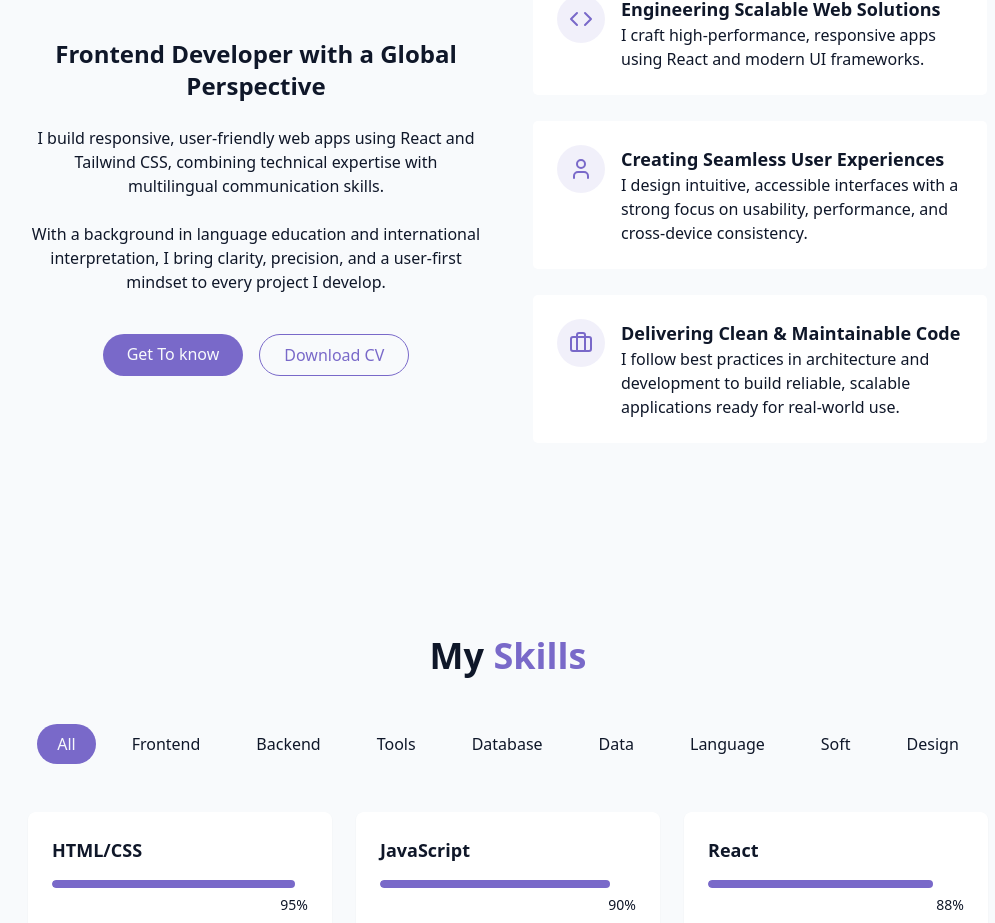
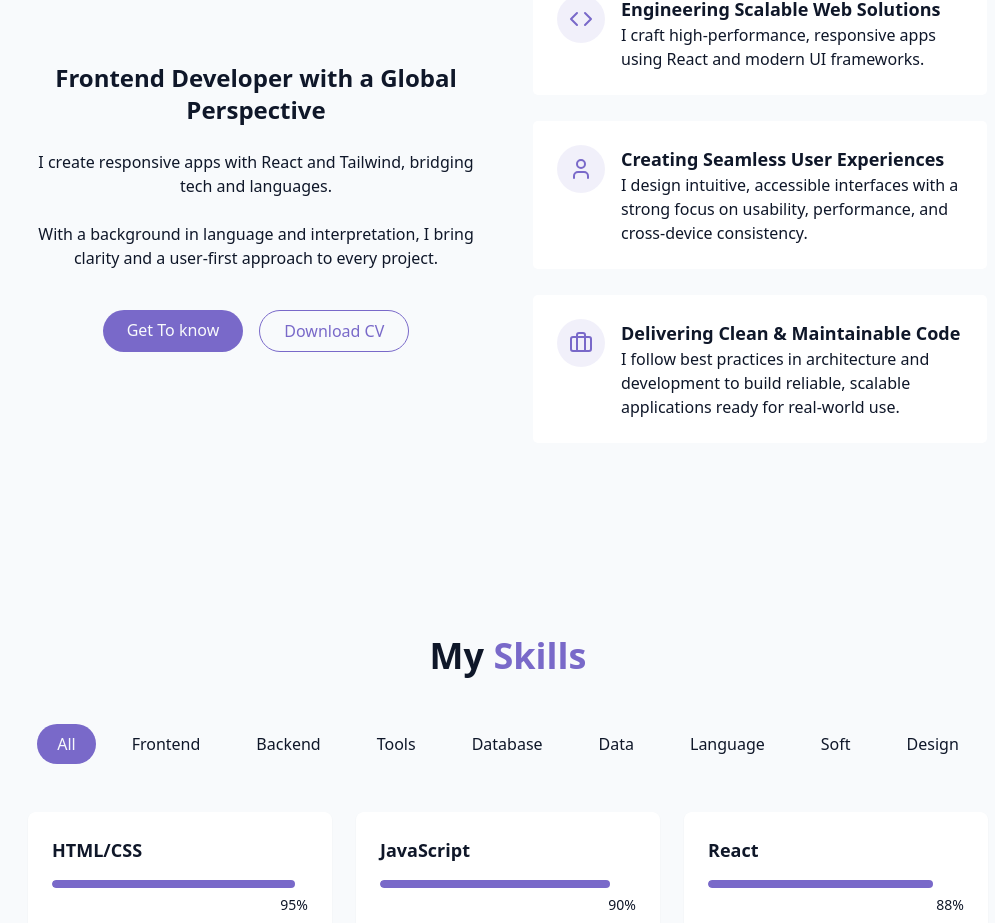
Before and after one commit to Abay-Bat/Portfolio, a React (Vite) app: page / in a window 1280 px wide. Shown: the part 1014-1937 px from the top of the page, without its empty margins (132-1127 px from the left). Built offline with nearby package versions, Linux system fonts and the light colour scheme.

Commit message:
Update AboutSection.jsx

```diff
--- a/src/components/AboutSection.jsx
+++ b/src/components/AboutSection.jsx
@@ -13,9 +13,10 @@ export const AboutSection = () => {
                 <h3 className="text-2xl font-semibold">Frontend Developer with a Global Perspective</h3>
 
 
-            <p className="text-muted-foreground">I build responsive, user-friendly web apps using React and Tailwind CSS, combining technical expertise with multilingual communication skills.</p>
+            <p className="text-muted-foreground">I create responsive apps with React and Tailwind, bridging tech and languages.</p>
 
-            <p className="text-muted-foreground">With a background in language education and international interpretation, I bring clarity, precision, and a user-first mindset to every project I develop.</p>
+            <p className="text-muted-foreground">With a background in language and interpretation, I bring clarity and a user-first approach to every project.
+</p>
 
 
             <div className="flex flex-col sm:flex-row gap-4 pt-4 justify-center">
```
